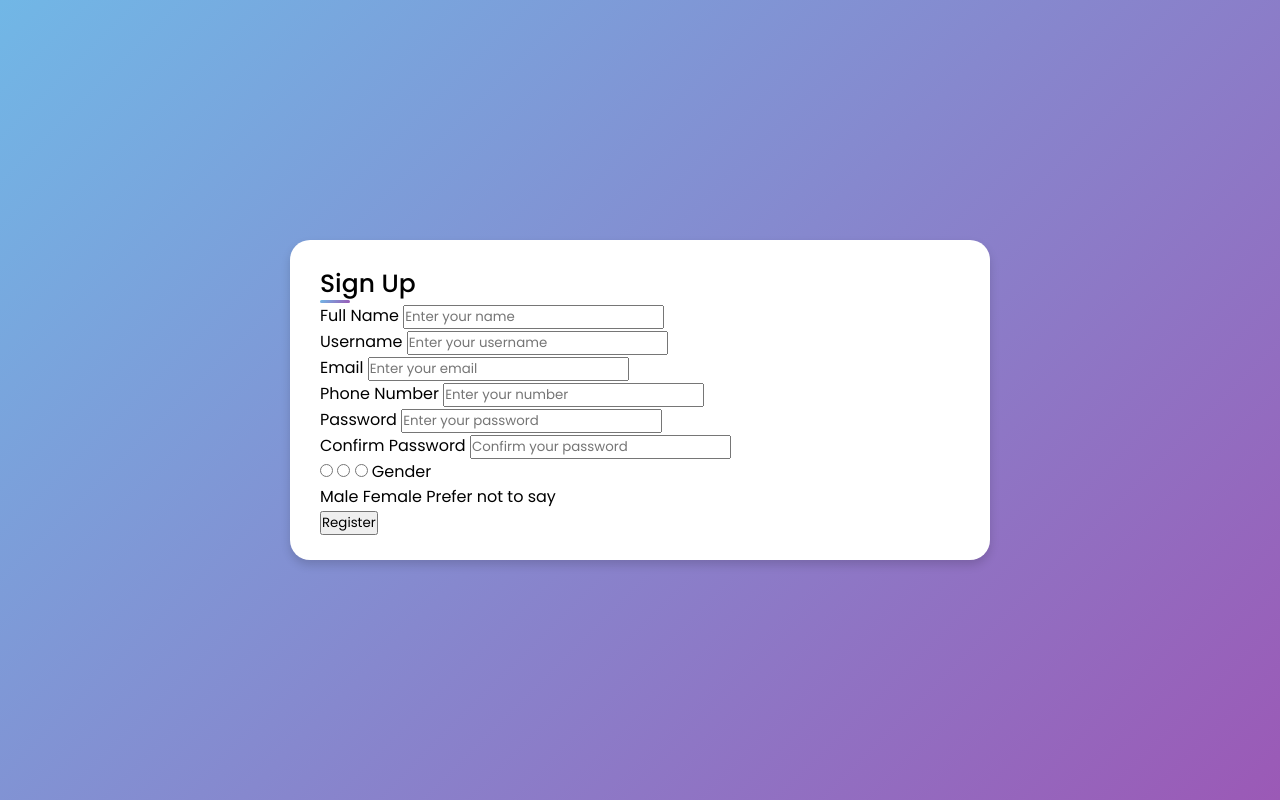
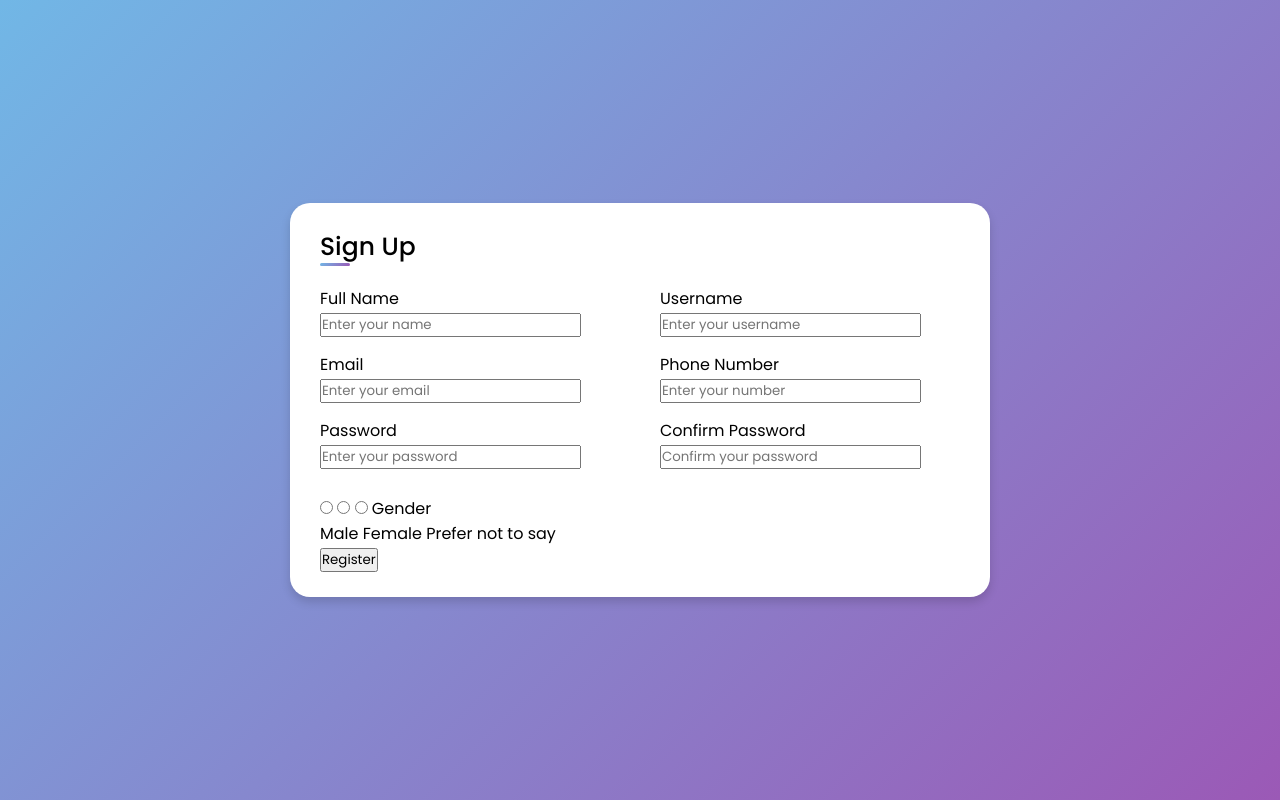
Before and after one commit to aminSimyari/Sign-up-form, a plain HTML site: page index.html in a window 1280 px wide. Drawn offline with Linux system fonts and the light colour scheme.

Commit message:
added input style

```diff
--- a/style.css
+++ b/style.css
@@ -40,3 +40,15 @@ background: linear-gradient(135deg, #71b7e6, #9b59b6);
   border-radius: 5px;
   background: linear-gradient(135deg, #71b7e6, #9b59b6);
 }
+
+.content form .user-details {
+  display: flex;
+  flex-wrap: wrap;
+  justify-content:  space-between;
+  margin: 20px 0 12px 0;
+}
+
+form .user-details .input-box {
+  margin-bottom: 15px;
+  width: calc(100% / 2 - 20px);
+}
```
